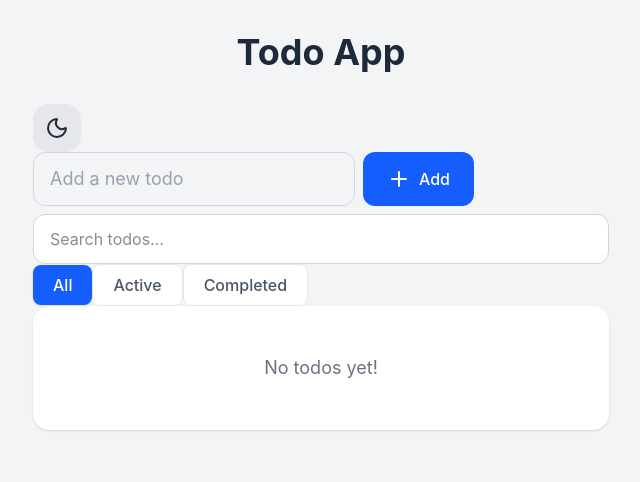
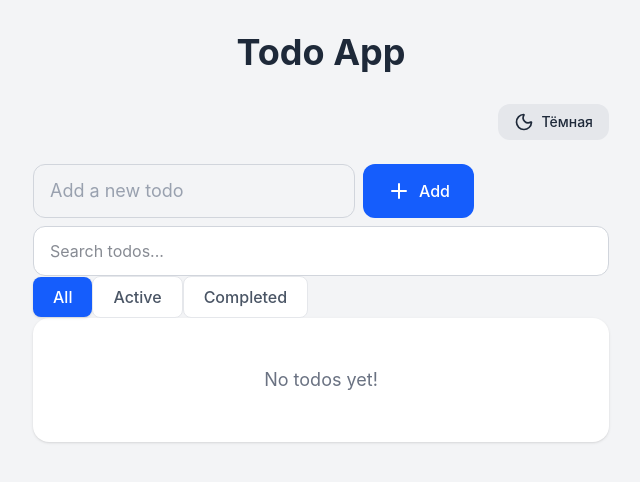
Before and after one commit to AleksandrKompanetc/todo, a React (Vite) app: page / in a window 1280 px wide. Shown: the top 482 px of the page, without its empty margins (319-959 px from the left). Built offline with nearby package versions, Linux system fonts and the light colour scheme.

Commit message:
feat: enhance ThemeToggle component with improved styling and accessibility

```diff
--- a/src/components/ThemeToggle.tsx
+++ b/src/components/ThemeToggle.tsx
@@ -1,20 +1,59 @@
-import { Moon, Sun } from 'lucide-react'
+import { Sun, Moon } from 'lucide-react'   // или используй emoji, если не хочешь ставить lucide
 
-interface Props {
+interface ThemeToggleProps {
   isDark: boolean
   onToggle: () => void
 }
 
-export default function ThemeToggle({ isDark, onToggle }: Props) {
+export default function ThemeToggle({ isDark, onToggle }: ThemeToggleProps) {
   return (
-    <button
-      onClick={onToggle}
-      className='p-3 rounded-2xl bg-gray-200 dark:bg-gray-700 text-gray-800'
-    >
-      {isDark ? <Sun size={24} /> : <Moon size={24} />}
-    </button>
+    <div className="flex justify-end mb-6">
+      <button
+        onClick={onToggle}
+        className="flex items-center gap-2 px-4 py-2 rounded-xl bg-gray-200 dark:bg-gray-700
+                   hover:bg-gray-300 dark:hover:bg-gray-600 transition-colors text-gray-800 dark:text-white"
+        aria-label="Toggle theme"
+      >
+        {isDark ? (
+          <>
+            <Sun className="w-5 h-5" />
+            <span className="text-sm font-medium">Светлая</span>
+          </>
+        ) : (
+          <>
+            <Moon className="w-5 h-5" />
+            <span className="text-sm font-medium">Тёмная</span>
+          </>
+        )}
+      </button>
+    </div>
   )
 }
+
+
+
+
+
+
+
+
+// import { Moon, Sun } from 'lucide-react'
+
+// interface Props {
+//   isDark: boolean
+//   onToggle: () => void
+// }
+
+// export default function ThemeToggle({ isDark, onToggle }: Props) {
+//   return (
+//     <button
+//       onClick={onToggle}
+//       className='p-3 rounded-2xl bg-gray-200 dark:bg-gray-700 text-gray-800'
+//     >
+//       {isDark ? <Sun size={24} /> : <Moon size={24} />}
+//     </button>
+//   )
+// }
 
 
 
```
